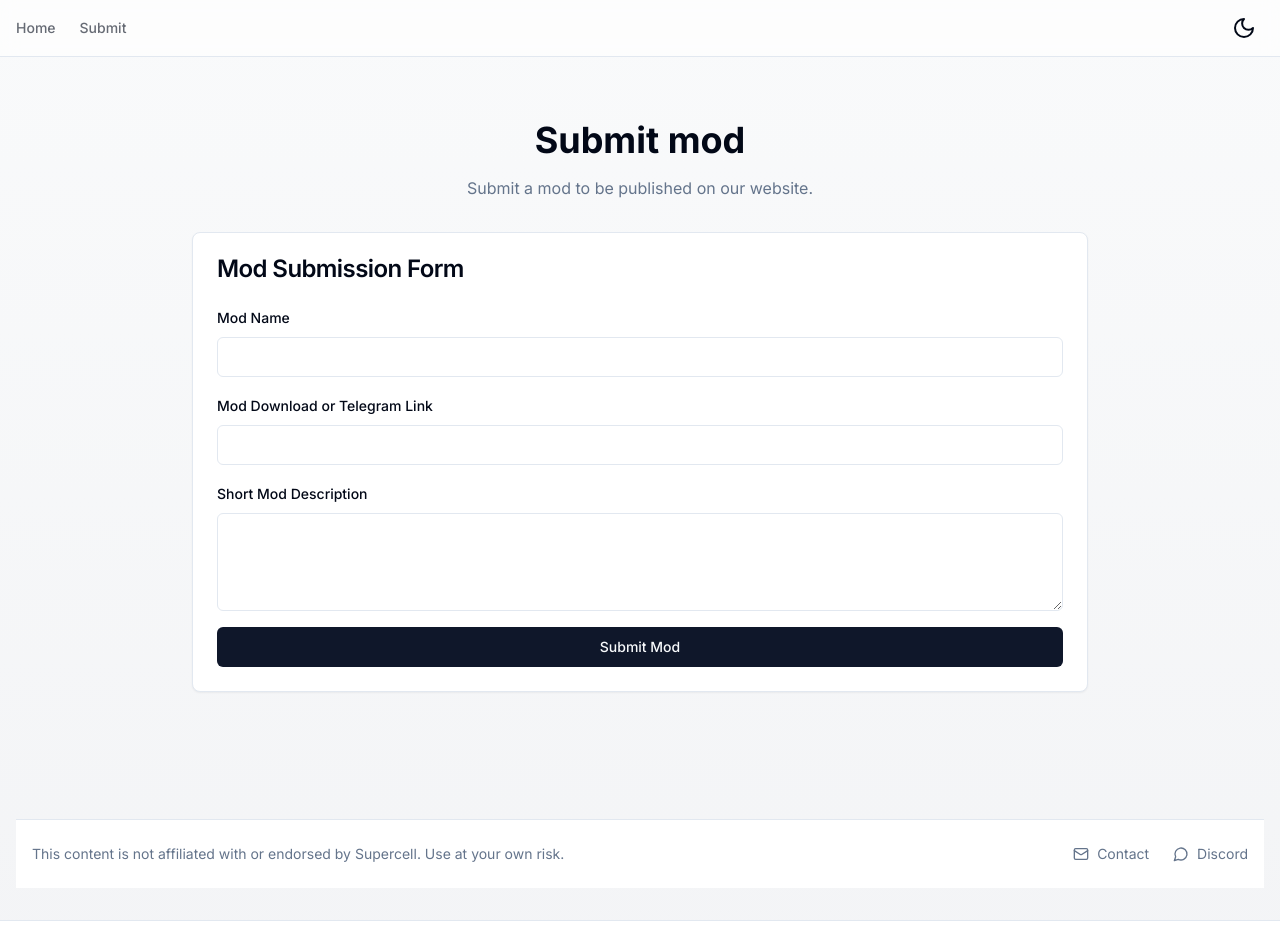
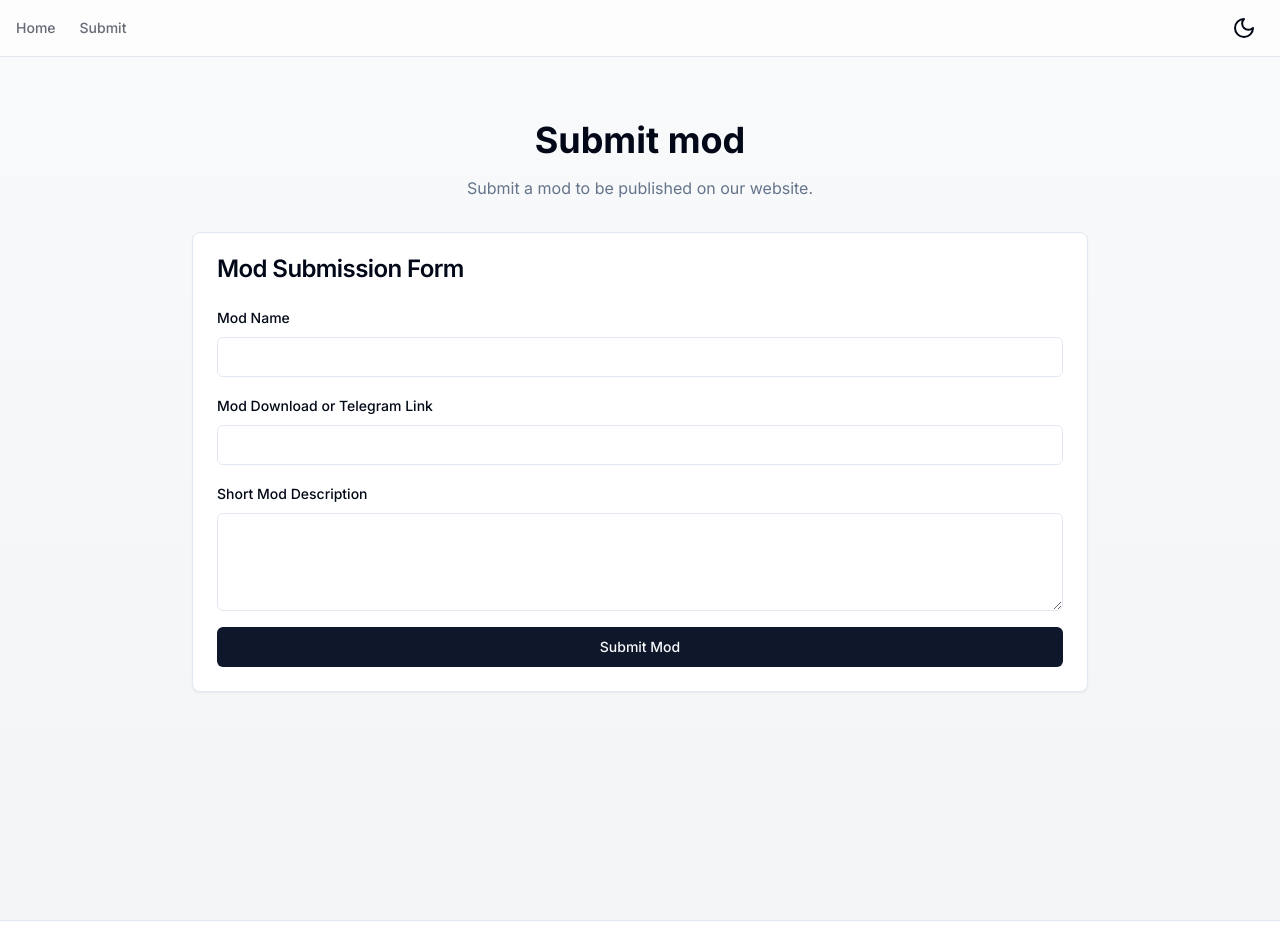
Before and after one commit to natesworksdev/brawlmods, a Next.js app: page /submit in a window 1280 px wide. Shown: the top 946 px of the page. Built offline with nearby package versions, Linux system fonts and the light colour scheme.

Commit message:
Fix double footer on submit page

```diff
--- a/app/submit/page.tsx
+++ b/app/submit/page.tsx
@@ -69,24 +69,6 @@ export default function ModSubmissionForm() {
           </CardContent>
         </Card>
       </main>
-
-      <footer className="w-full py-6 bg-background border-t">
-        <div className="container mx-auto px-4 flex flex-col sm:flex-row justify-between items-center">
-          <p className="text-sm text-muted-foreground mb-4 sm:mb-0">
-            This content is not affiliated with or endorsed by Supercell. Use at your own risk.
-          </p>
-          <nav className="flex gap-6">
-            <Link href="mailto:contact@natesworks.com" className="text-sm text-muted-foreground hover:text-foreground transition-colors flex items-center">
-              <MailIcon className="mr-2 h-4 w-4" />
-              Contact
-            </Link>
-            <Link href="https://discord.com/users/1272251195133526046" className="text-sm text-muted-foreground hover:text-foreground transition-colors flex items-center">
-              <MessageCircleIcon className="mr-2 h-4 w-4" />
-              Discord
-            </Link>
-          </nav>
-        </div>
-      </footer>
     </div>
     </>
   )
```
